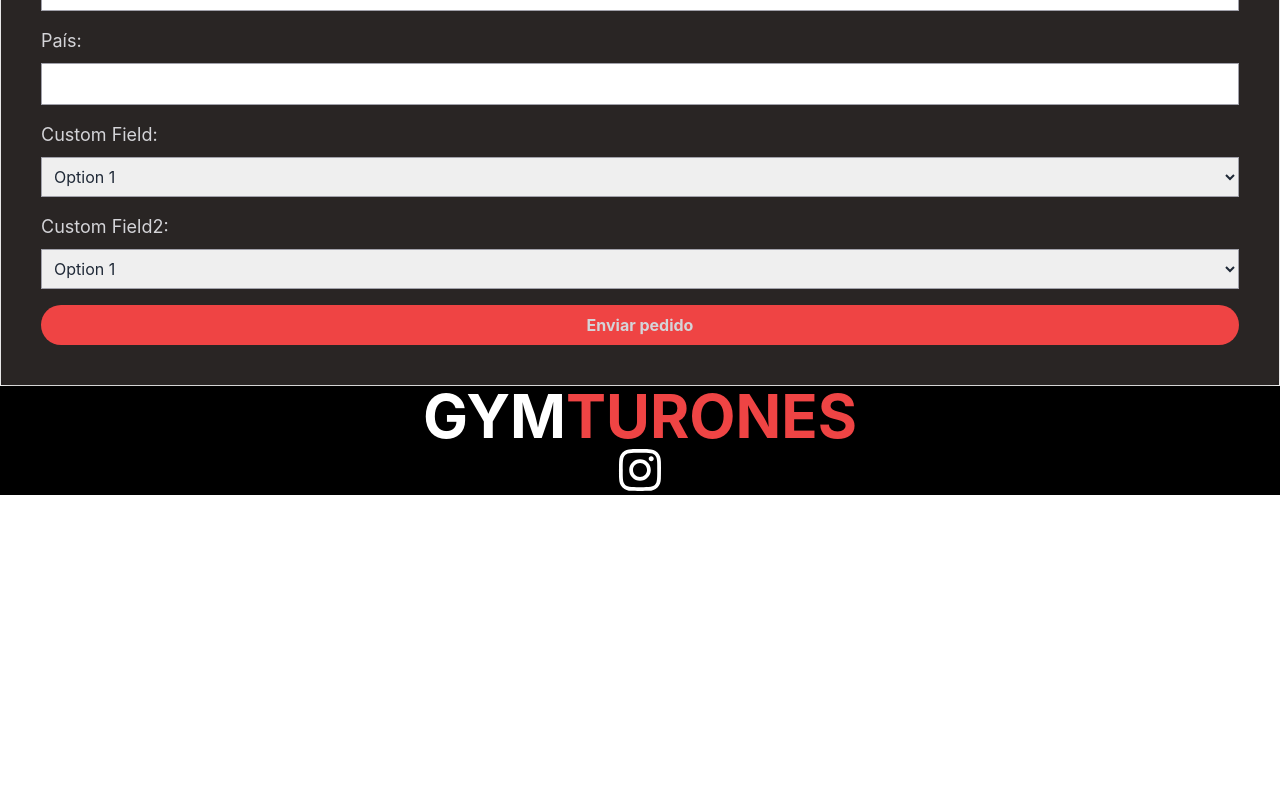
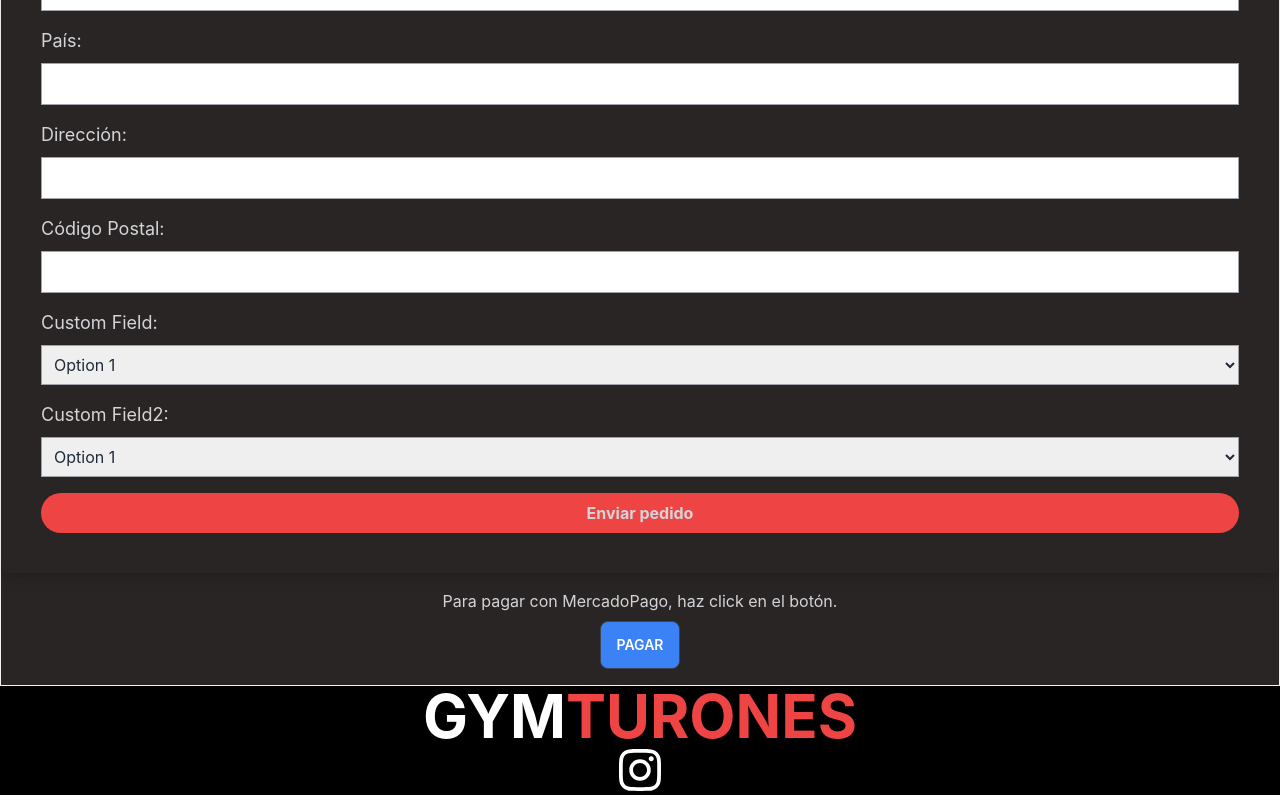
Before and after one commit to lauttigl/gymtu, a React (Create React App) app: page /products/1 in a window 1280 px wide. Shown: the part 1080-1880 px from the top of the page. Before the commit the page ends 1580 px from the top, so only its background shows below. Built offline with nearby package versions, Linux system fonts and the light colour scheme.

Commit message:
formulario funcional

```diff
--- a/src/Components/Pages/Form/Form.jsx
+++ b/src/Components/Pages/Form/Form.jsx
@@ -1,6 +1,8 @@
 import React from 'react'
 import { useRef } from 'react'
 import emailjs from '@emailjs/browser'
+import {Link} from 'react-router-dom'
+
 
 export const Contact = () => {
     const form = useRef()
@@ -8,7 +10,7 @@ export const Contact = () => {
         const sendEmail = (e) => {
             e.preventDefault()
 
-    emailjs.sendForm('YOUR_SERVICE_ID', 'YOUR_TEMPLATE_ID', form.current, 'YOUR_PUBLIC_KEY')
+    emailjs.sendForm('service_yd87ctl', 'template_hd2ww4m', form.current, '93Uaa6EQADTpFORoq')
     .then((result) => {
         console.log(result.text);
     }, (error) => {
@@ -30,22 +32,35 @@ export const Contact = () => {
 <input type="text" name="user_phone" className='w-full mt-2 p-2 border border-zinc-400' />
 <label className='block mt-4 text-lg text-zinc-300'>País:</label>
 <input type="text" name="user_country" className='w-full mt-2 p-2 border border-zinc-400' />
+<label className='block mt-4 text-lg text-zinc-300'>Dirección:</label>
+<input type="text" name="user_adress" className='w-full mt-2 p-2 border border-zinc-400' />
+<label className='block mt-4 text-lg text-zinc-300'>Código Postal:</label>
+<input type="text" name="user_cp" className='w-full mt-2 p-2 border border-zinc-400' />
 
 <label className='block mt-4 text-lg text-zinc-300'>Custom Field:</label>
 <select name="custom_field" className='w-full mt-2 p-2 border border-zinc-400'>
   <option value="Option 1">Option 1</option>
   <option value="Option 2">Option 2</option>
   <option value="Option 3">Option 3</option>
+  <option value="Ninguno">Ninguno</option>
 </select>
 <label className='block mt-4 text-lg text-zinc-300'>Custom Field2:</label>
 <select name="custom_field_2" className='w-full mt-2 p-2 border border-zinc-400'>
   <option value="Option 1">Option 1</option>
   <option value="Option 2">Option 2</option>
   <option value="Option 3">Option 3</option>
+  <option value="Ninguno">Ninguno</option>
 </select>
 <input type="submit" value="Enviar pedido" className='w-full mt-4 py-2 px-4 bg-red-500 hover:bg-black rounded-full font-bold text-zinc-300 ' />
+    </form>
+    <div className='text-center m-4'>
+    <div className='text-zinc-300 m-2'>Para pagar con MercadoPago, haz click en el botón.</div>
+    <a href='https://mpago.la/1zqL2C1'><button className='btn bg-blue-500'>PAGAR</button></a>
+    </div>
 
-    </form>
+
+
+
     </div>
   )
 }
```
Also changed, not shown: src/Components/Pages/CheckOut/CheckOut.jsx (deleted), 1 other file (tests, documents, lock files or other folders).
